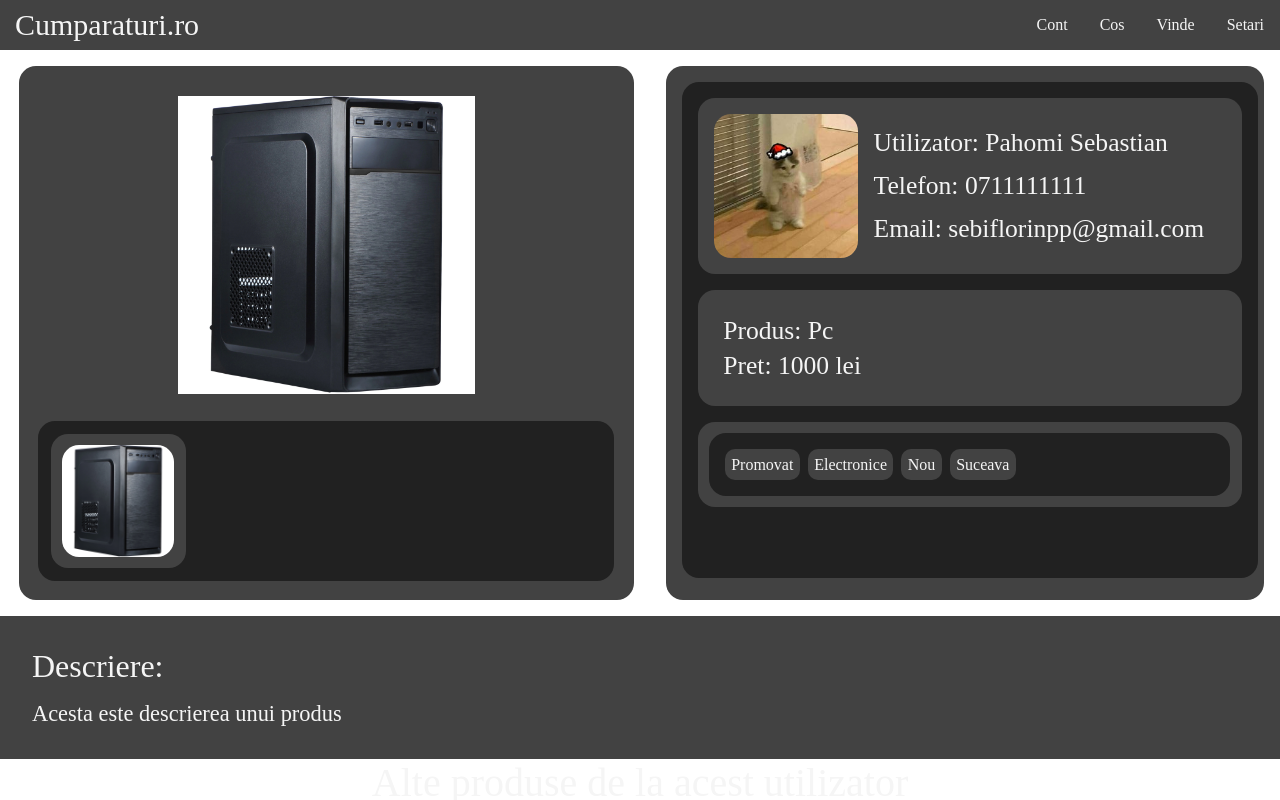
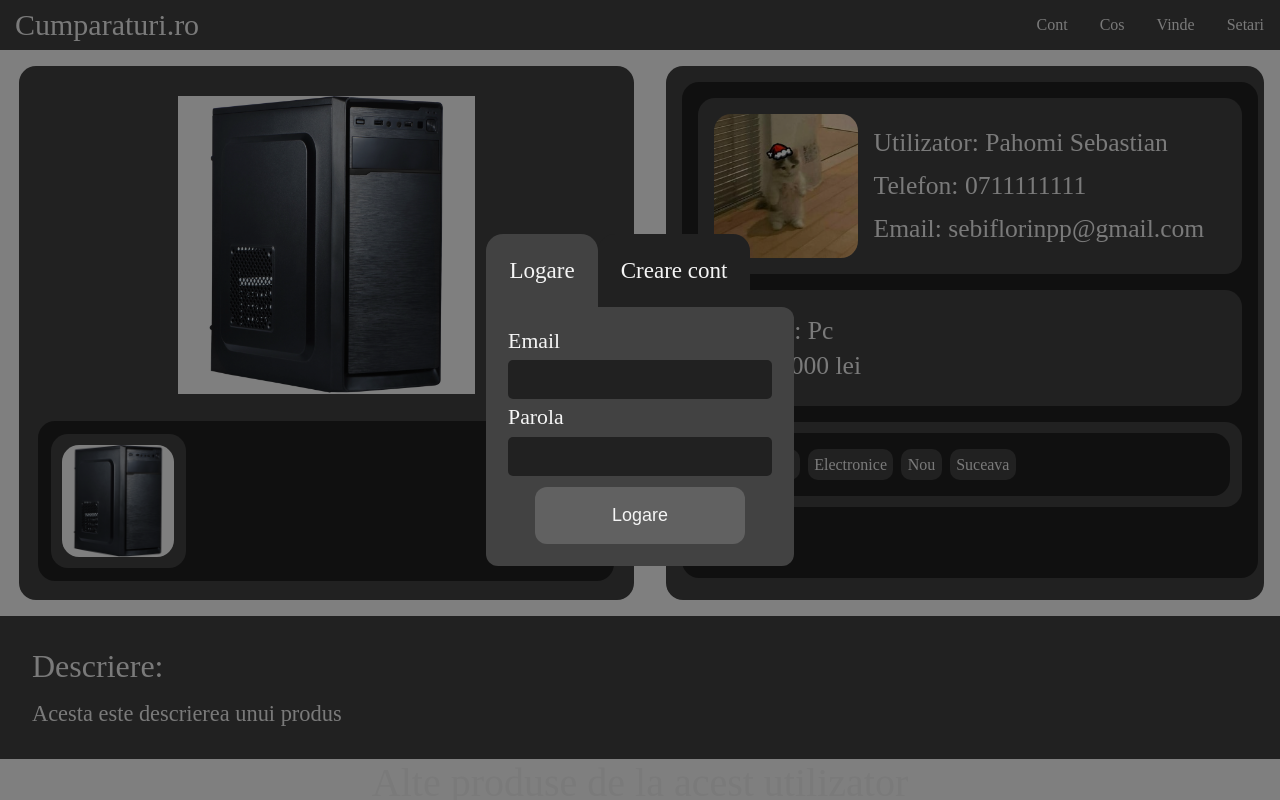
Before and after one commit to sebiflorinp/Cumparaturi.ro, a Vue app: page /produs/1 in a window 1280 px wide. Shown: the top 800 px of the page. Built offline with nearby package versions, Linux system fonts and the light colour scheme; the HTML template or start-up script is replaced by a standard one.

Commit message:
ADD user auth

```diff
--- a/package.json
+++ b/package.json
@@ -8,6 +8,7 @@
   },
   "dependencies": {
     "pinia": "^2.0.32",
+    "pinia-plugin-persistedstate": "^3.1.0",
     "requirejs": "^2.3.6",
     "vue": "^3.2.13",
     "vue-router": "^4.0.3"
--- a/src/App.vue
+++ b/src/App.vue
@@ -2,11 +2,17 @@
   <Header/>
   <RouterView/>
   <Footer/>
+  <ModalCont v-if="!date.logat"/>
 </template>
 
 <script setup>
   import Header from './components/Header.vue';
   import Footer from './components/Footer.vue';
+  import ModalCont from './components/ModalCont.vue'
+
+  import { useData } from '@/stores/date.ts'
+
+  const date = useData()
 </script>
 
 <style lang="scss">
--- /dev/null
+++ b/src/components/ModalCont.vue
@@ -0,0 +1,84 @@
+<template>
+  <div class="backgroundModal">
+    <div class="containerContinutModal">
+      <div class="selectieLogareCreareCont">
+        <div @click="logare = true" class="Logare" :class="{ activ:logare}">
+          <p class="labelLogare">Logare</p>
+        </div>
+        <div @click=" logare = false" class="CreareCont" :class="{ activ:!logare}">
+          <p class="labelCreareCont">Creare cont</p>
+        </div>
+      </div>
+      <div v-if="logare && incercat && logareReusita" class="continut">
+        <p class="mesajFelicitare">Logare Reusita!</p>
+      </div>
+      <div v-else-if="logare" class="continut">
+        <p class="labelLogareEmail">Email</p>
+        <input v-model="emailLogare" type="text">
+        <p class="labelLogareParola">Parola</p>
+        <input v-model="parolaLogare" type="password">
+        <p v-if="logareReusita == false && incercat == true" class="mesajAvertizare">Datele introduse sunt gresite</p>
+        <button @click="incercareLogare()" type="submit">Logare</button>
+      </div>
+      <div v-else class="continut">
+        <p class="labelCCNume">Nume (4-12 caractere)</p>
+        <input v-model="numeCC" type="text">
+        <p class="labelCCPrenume">Prenume (4-12 caractere)</p>
+        <input v-model="prenumeCC" type="text">
+        <p class="labelCCEmail">Email</p>
+        <input v-model="emailCC" type="text">
+        <p class="labelCCTelefon">Telefon</p>
+        <input v-model="telefonCC" type="text">
+        <p class="labelCCParola">Parola (4-12 caractere)</p>
+        <input v-model="parola1CC" type="text">
+        <p class="labelCCConfirmareParola">Confirmare parola</p>
+        <input v-model="parola2CC" type="text">
+        <button @click=" verificareDateCreareCont() == true ? dbUtilizatori.creareCont(numeCC,prenumeCC,emailCC,telefonCC,parola1CC) : mesajCreareCont = verificareDateCreareCont()" type="submit">Creare cont</button>
+      </div>
+      <p> {{ mesajCreareCont }}</p>
+    </div>
+  </div>
+</template>
+
+<script setup>
+  import { useUtilizatori } from '@/stores/utilizatori.ts'
+  import { ref } from 'vue'
+
+  const dbUtilizatori = useUtilizatori()
+  const logare = ref(true)
+  const emailLogare = ref("")
+  const parolaLogare = ref("")
+  const incercat = ref(false)
+  const logareReusita = ref(false)
+  const numeCC = ref("")
+  const prenumeCC = ref("")
+  const emailCC = ref("")
+  const telefonCC = ref("")
+  const parola1CC = ref("")
+  const parola2CC = ref("")
+  const creareContReusit = ref(false)
+  const mesajCreareCont = ref("")
+
+
+  function incercareLogare(){
+    logareReusita.value = dbUtilizatori.verificareDateLogare(emailLogare.value, parolaLogare.value)
+    incercat.value = true
+  }
+
+  function verificareDateCreareCont(){
+    if(parola1CC.value != parola2CC.value)
+      return "Parolele nu corespund"
+    if(!dbUtilizatori.verificaEmailDisponibil(emailCC.value))
+      return "Emailul este luat"
+    if(numeCC.value.length < 4 || prenumeCC.value.length < 4 || parola1CC.value.length < 4)
+      return "Datele introduse nu respecta restrictiile mentionate"
+    if(numeCC.value == "" || prenumeCC.value == "" || emailCC.value == "" || telefonCC.value == "" || parola1CC.value == "" || parola2CC.value == "")
+    return "Nu s-au completat toate campurile"
+    return true
+  }
+
+</script>
+
+<style>
+  @import '@/css/ModalCont.css';
+</style>
--- /dev/null
+++ b/src/css/ModalCont.css
@@ -0,0 +1,113 @@
+* {
+  color: #F5F5F5;
+}
+
+.logo {
+  font-size: 7vw;
+  display: flex;
+  flex-direction: row;
+  justify-content: center;
+  align-items: center;
+}
+
+* {
+  margin: 0%;
+  padding: 0%;
+  list-style-type: none;
+  box-sizing: border-box;
+}
+
+::-webkit-scrollbar {
+  width: 0px;
+}
+
+a {
+  text-decoration-line: none;
+}
+
+.backgroundModal {
+  display: flex;
+  flex-direction: column;
+  justify-content: center;
+  align-items: center;
+  top: 0;
+  position: fixed;
+  background: rgba(0, 0, 0, 0.5);
+  width: 100%;
+  height: 100%;
+}
+.backgroundModal .containerContinutModal {
+  padding: 1em;
+}
+.backgroundModal .containerContinutModal .selectieLogareCreareCont {
+  display: flex;
+  flex-direction: row;
+  justify-content: flex-start;
+  align-items: center;
+}
+.backgroundModal .containerContinutModal .selectieLogareCreareCont div {
+  font-size: 1.8vw;
+  padding: 1em;
+  background-color: #212121;
+  border-top-left-radius: 17px;
+  border-top-right-radius: 17px;
+}
+.backgroundModal .containerContinutModal .selectieLogareCreareCont div:hover {
+  background-color: #424242;
+}
+.backgroundModal .containerContinutModal .selectieLogareCreareCont div:active {
+  background-color: #616161;
+}
+.backgroundModal .containerContinutModal .selectieLogareCreareCont .activ {
+  background-color: #424242;
+}
+.backgroundModal .containerContinutModal .selectieLogareCreareCont .activ:hover {
+  background-color: #424242;
+}
+.backgroundModal .containerContinutModal .selectieLogareCreareCont .activ:active {
+  background-color: #424242;
+}
+.backgroundModal .containerContinutModal .continut {
+  display: flex;
+  flex-direction: column;
+  justify-content: flex-start;
+  align-items: flex-start;
+  background-color: #424242;
+  padding: 1em;
+  font-size: 1.7vw;
+  border-radius: 0px 12px 12px 12px;
+  gap: 0.5vw;
+}
+.backgroundModal .containerContinutModal .continut .mesajFelicitare {
+  color: rgb(0, 252, 0);
+  align-self: center;
+}
+.backgroundModal .containerContinutModal .continut .mesajAvertizare {
+  color: red;
+}
+.backgroundModal .containerContinutModal .continut input {
+  background-color: #212121;
+  border-color: transparent;
+  outline: none;
+  padding: 0.5vw;
+  font-size: 1.5vw;
+  min-width: 100%;
+  border-radius: 5px;
+}
+.backgroundModal .containerContinutModal .continut button {
+  background-color: #616161;
+  padding: 1em;
+  padding-left: 6vw;
+  padding-right: 6vw;
+  font-size: 1.4vw;
+  border-radius: 12px;
+  align-self: center;
+  border: none;
+  margin-top: 0.3em;
+}
+.backgroundModal .containerContinutModal .continut button:hover {
+  background-color: #757575;
+}
+.backgroundModal .containerContinutModal .continut button:active {
+  background-color: #9E9E9E;
+}/*# sourceMappingURL=ModalCont.css.map */
--- a/src/main.ts
+++ b/src/main.ts
@@ -2,5 +2,10 @@ import { createApp } from 'vue'
 import App from './App.vue'
 import router from './router'
 import { createPinia } from 'pinia'
+import piniaPluginPersistedstate from 'pinia-plugin-persistedstate'
 
-createApp(App).use(createPinia()).use(router).mount('#app')
+const pinia = createPinia()
+
+pinia.use(piniaPluginPersistedstate)
+
+createApp(App).use(pinia).use(router).mount('#app')
--- /dev/null
+++ b/src/scss/ModalCont.scss
@@ -0,0 +1,82 @@
+@import './utils/culori';
+@import './utils/flexBox';
+@import './utils/font';
+@import './utils/reset';
+
+.backgroundModal{
+  @include flexBox(column, center, center);
+  top:0;
+  position: fixed;
+  background: rgba(0, 0, 0, 0.5);
+  width: 100%;
+  height: 100%;
+  .containerContinutModal {
+    padding: 1em;
+    .selectieLogareCreareCont {
+      @include flexBox(row,flex-start,center);
+      div {
+        font-size: 1.8vw;
+        padding: 1em;
+        background-color: $culoare9;
+        border-top-left-radius: 17px;
+        border-top-right-radius: 17px;
+      }
+      div:hover {
+        background-color: $culoare8;
+      }
+      div:active {
+        background-color: $culoare7;
+      }
+      .activ{
+        background-color: $culoare8;
+      }
+      .activ:hover {
+        background-color: $culoare8;
+      }
+      .activ:active {
+        background-color: $culoare8;
+      }
+    }
+    .continut {
+      @include flexBox(column,flex-start,flex-start);
+      background-color: $culoare8;
+      padding: 1em;
+      font-size: 1.7vw;
+      border-radius: 0px 12px 12px 12px;
+      gap: 0.5vw;
+      .mesajFelicitare {
+        color: rgb(0, 252, 0);
+        align-self: center;
+      }
+      .mesajAvertizare {
+        color: red;
+      }
+      input {
+        background-color: $culoare9;
+        border-color: transparent;
+        outline: none;
+        padding: 0.5vw;
+        font-size: 1.5vw;
+        min-width: 100%;
+        border-radius: 5px;
+      }
+      button {
+        background-color: $culoare7;
+        padding: 1em;
+        padding-left: 6vw;
+        padding-right: 6vw;
+        font-size: 1.4vw;
+        border-radius: 12px;
+        align-self: center;
+        border: none;
+        margin-top: 0.3em;
+      }
+      button:hover {
+        background-color: $culoare6;
+      }
+      button:active {
+        background-color: $culoare5;
+      }
+    }
+  }
+}
--- a/src/stores/date.ts
+++ b/src/stores/date.ts
@@ -1,8 +1,10 @@
 import { defineStore } from "pinia"
+
 
 export const useData = defineStore("data", {
   state: () => {
     return {
+      logat: false,
       categorii: [
         {"idCategorie": 1, "nume": "Electronice", "cale": "1.jpg", "activ":false},
         {"idCategorie": 2, "nume": "Haine", "cale": "2.jpg", "activ":false},
@@ -105,5 +107,6 @@ export const useData = defineStore("data", {
         { "idUtilizator":2, "nume": "Georgescu", "prenume": "George", "calePoza":"2.png", "email":"george@georgescu.com", "telefon":"0712345678", "parola":"parolaparola"}
       ]
     }
-  }
+  },
+  persist: true
 })
--- a/src/stores/utilizatori.ts
+++ b/src/stores/utilizatori.ts
@@ -29,7 +29,42 @@ export const useUtilizatori = defineStore("utilizatori", {
           if(produs.idUtilizator == idUtilizator && produs.idProdus != idProdus) return produs
         })
       }
+    },
+
+    verificareDateLogare(){
+      return (email:string, parola:string) => {
+        return this.date.$state.utilizatori.find( (utilizator:any) => utilizator.email == email && utilizator.parola == parola) ? true : false
+      }
+    },
+    verificaEmailDisponibil(){
+      return (email:string) => {
+        return this.date.$state.utilizatori.find( (utilizator:any) => utilizator.email == email) ? false : true
+      }
     }
+  },
 
+  actions: {
+    creareCont(nume:string, prenume:string, email:string, telefon:string, parola:string){
+        interface utilizator {
+          idUtilizator: number
+          nume: string
+          prenume: string
+          calePoza: string
+          email: string
+          telefon:string
+          parola:string
+        }
+        const utilizatorNou = {} as utilizator
+        console.log("fdgfd")
+        utilizatorNou.idUtilizator = 3
+        utilizatorNou.nume = nume
+        utilizatorNou.prenume = prenume
+        utilizatorNou.email = email
+        utilizatorNou.telefon = telefon
+        utilizatorNou.parola = parola
+        utilizatorNou.calePoza = "fdsfsd"
+        this.date.utilizatori.push(utilizatorNou)
+      }
+    }
   }
-})
+)
--- a/tsconfig.json
+++ b/tsconfig.json
@@ -13,6 +13,7 @@
     "resolveJsonModule": true,
     "useDefineForClassFields": true,
     "sourceMap": true,
+    "strictNullChecks":false,
     "baseUrl": ".",
     "types": [
       "webpack-env"
```
Also changed, not shown: 2 other files (tests, documents, lock files or other folders).
